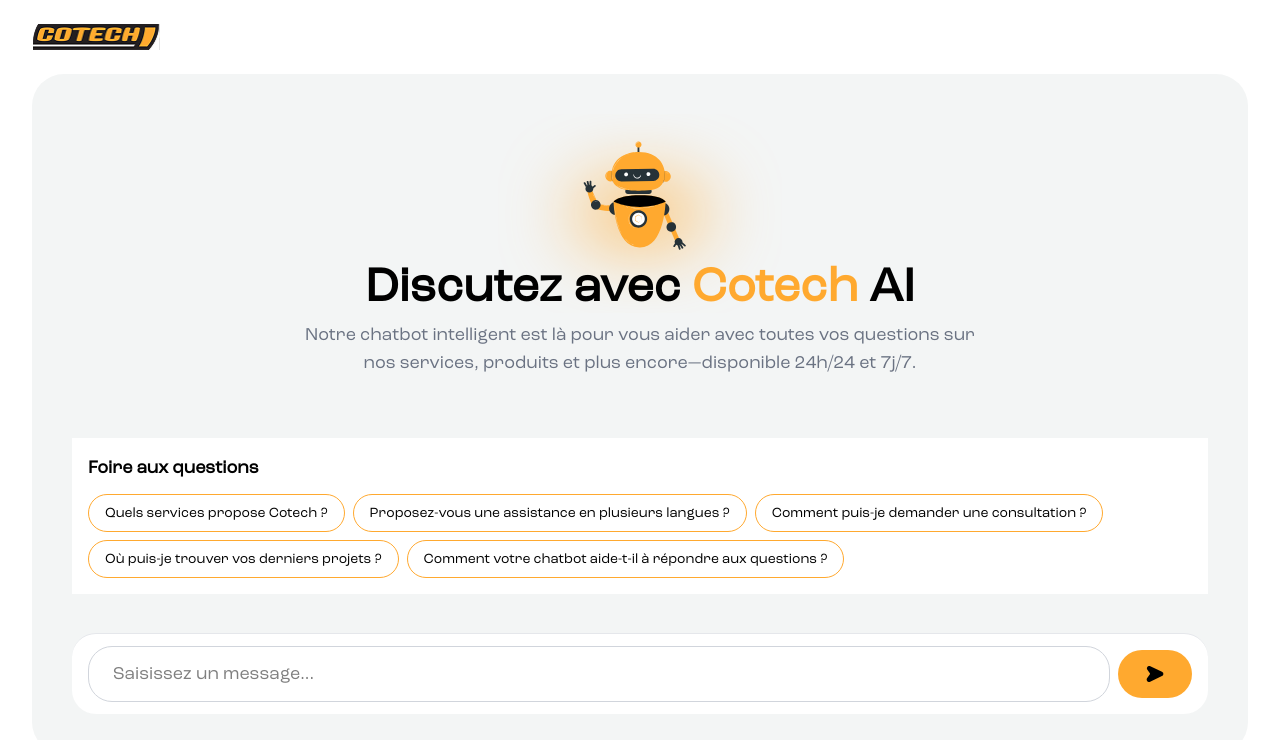
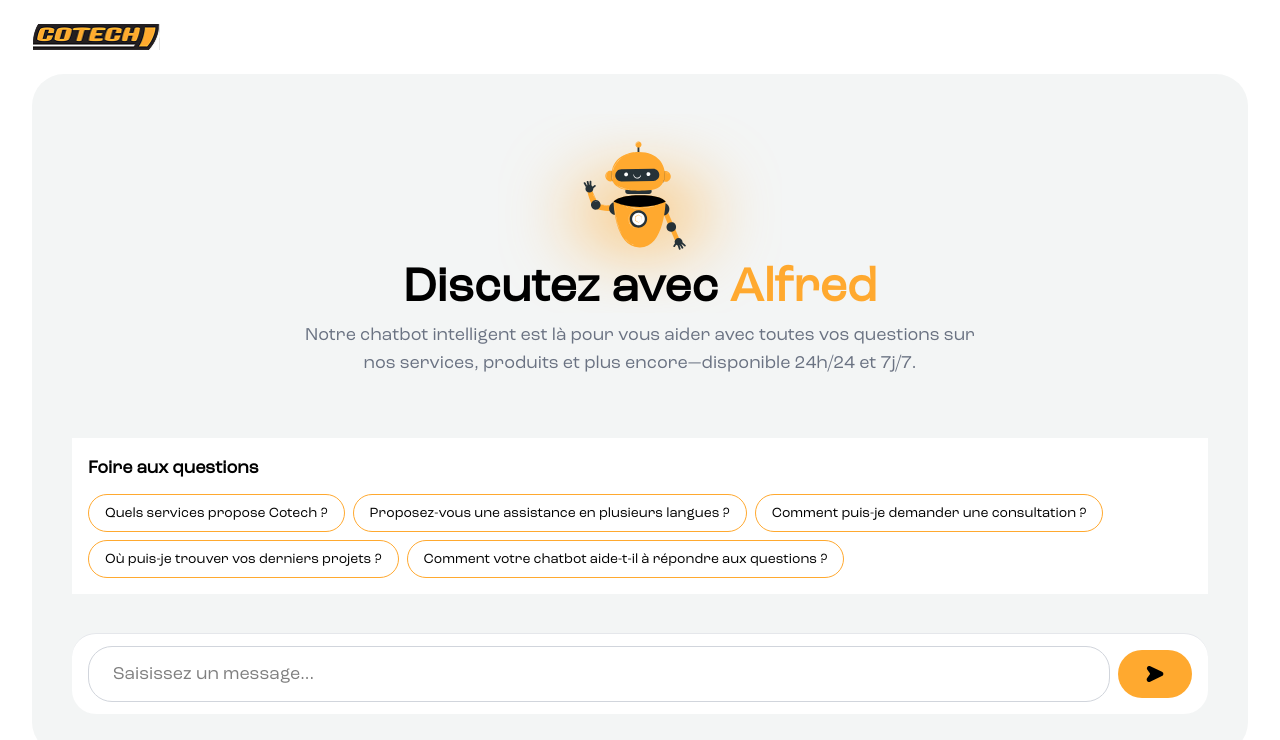
Before and after one commit to JerrY-253392/Cotech, a React (Vite) app: page /chat-screen in a window 1280 px wide. Shown: the top 740 px of the page. Built offline with nearby package versions, Linux system fonts and the light colour scheme.

Commit message:
Cotech -> Alfred

```diff
--- a/src/Components/FAQSection.jsx
+++ b/src/Components/FAQSection.jsx
@@ -15,7 +15,7 @@
       <div className="flex flex-col items-center w-full">
         <img src="/Bot.svg" alt="AI Bot" className=" w-full  sm:w-1/2 lg:w-1/4 -mb-12" />
         <h1 className="  text-xl sm:text-3xl lg:text-5xl font-semibold text-center">
-          Discutez avec <span className="text-[#FFA92F]">Cotech</span> AI
+          Discutez avec <span className="text-[#FFA92F]">Alfred</span>
         </h1>
         <p className="text-gray-500 text-sm sm:text-base lg:text-lg text-center max-w-2xl mt-2">
           Notre chatbot intelligent est là pour vous aider avec toutes vos
--- a/src/Components/FAQsModal.jsx
+++ b/src/Components/FAQsModal.jsx
@@ -3,7 +3,7 @@
     <div className="flex flex-col justify-between flex-grow w-full h-full">
       <div className="flex flex-col justify-center items-center flex-grow">
         <h2 className="text-center text-lg font-medium mb-4">
-          Bienvenue sur CotechAI!
+          Bienvenue sur Alfred!
         </h2>
         <p className="text-gray-600 text-center text-sm mb-6 px-4">
           Votre assistant 24h/24 et 7j/7 pour le soutien en déneigement,
```
